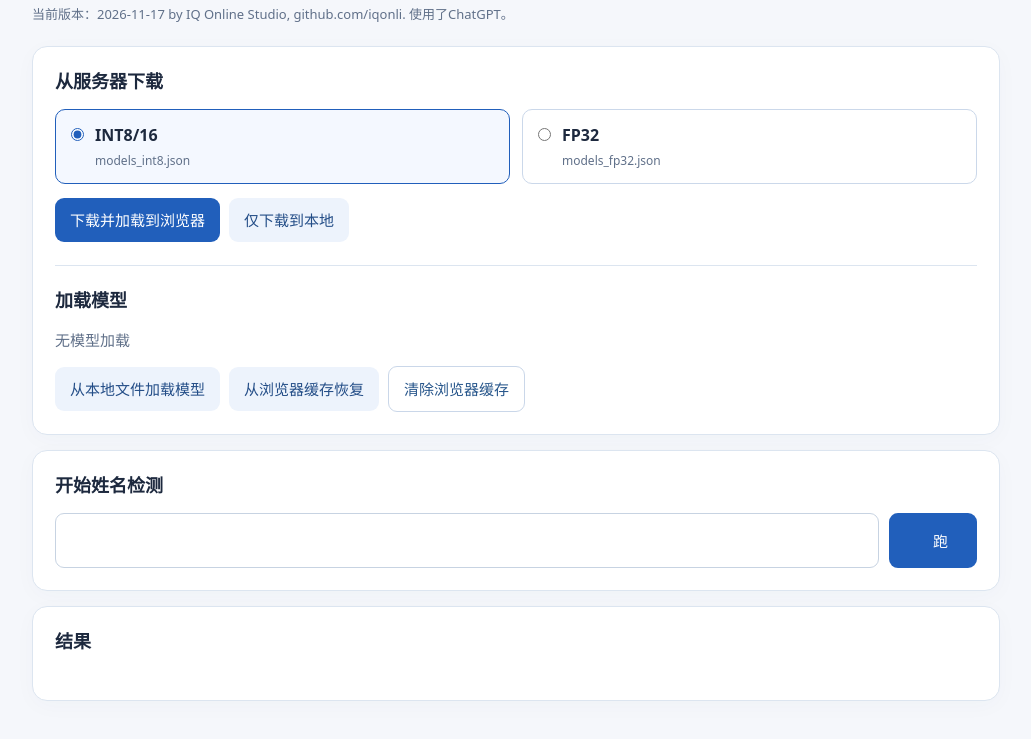
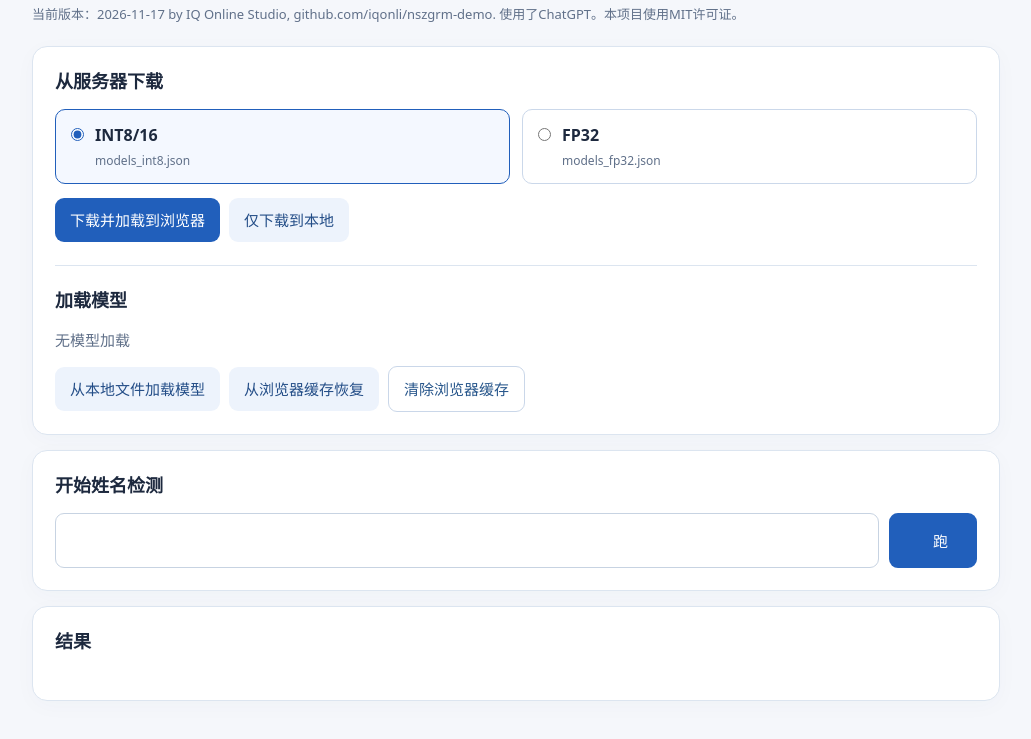
Before and after one commit to iqonli/nszgrm-demo, a plain HTML site: page index.html in a window 1280 px wide. Shown: the part 71-810 px from the top of the page, without its empty margins (124-1155 px from the left). Drawn offline with Linux system fonts and the light colour scheme.

Commit message:
Update index.html

```diff
--- a/index.html
+++ b/index.html
@@ -81,7 +81,7 @@ tr.raw-fusion td{font-weight:750;background:#f7faff}
 </head>
 <body>
 <main>
-<header><h1>NSZGRM 你是中国人吗？</h1><p class="sub">当前版本：2026-11-17 by IQ Online Studio, github.com/iqonli. 使用了ChatGPT。</p></header>
+<header><h1>NSZGRM 你是中国人吗？</h1><p class="sub">当前版本：2026-11-17 by IQ Online Studio, github.com/iqonli/nszgrm-demo. 使用了ChatGPT。本项目使用MIT许可证。</p></header>
 <section class="card">
   <div class="card-part">
     <h2>从服务器下载</h2>
```
